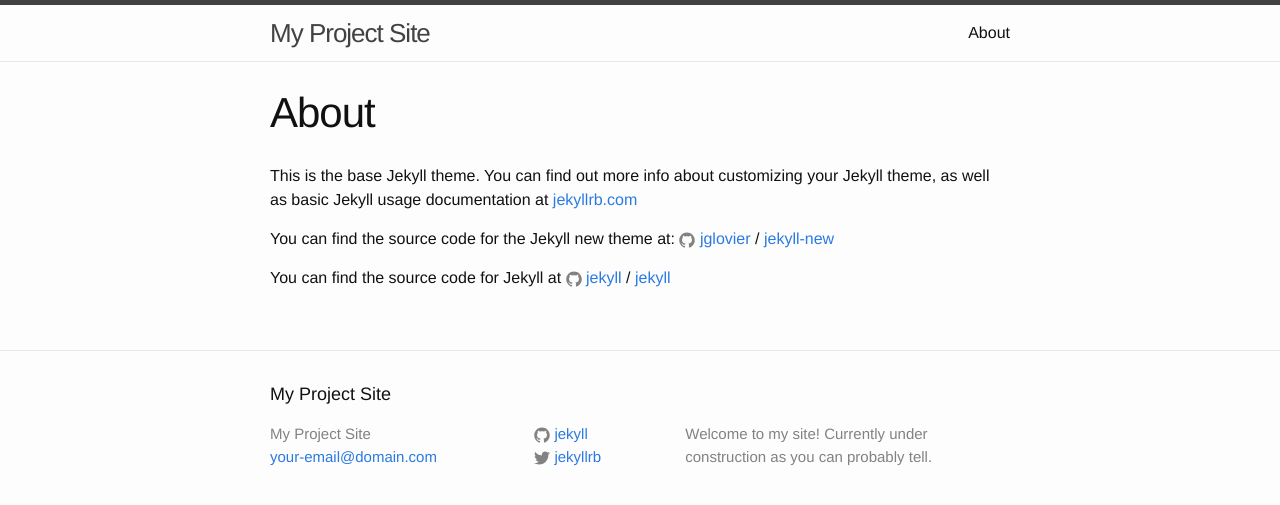
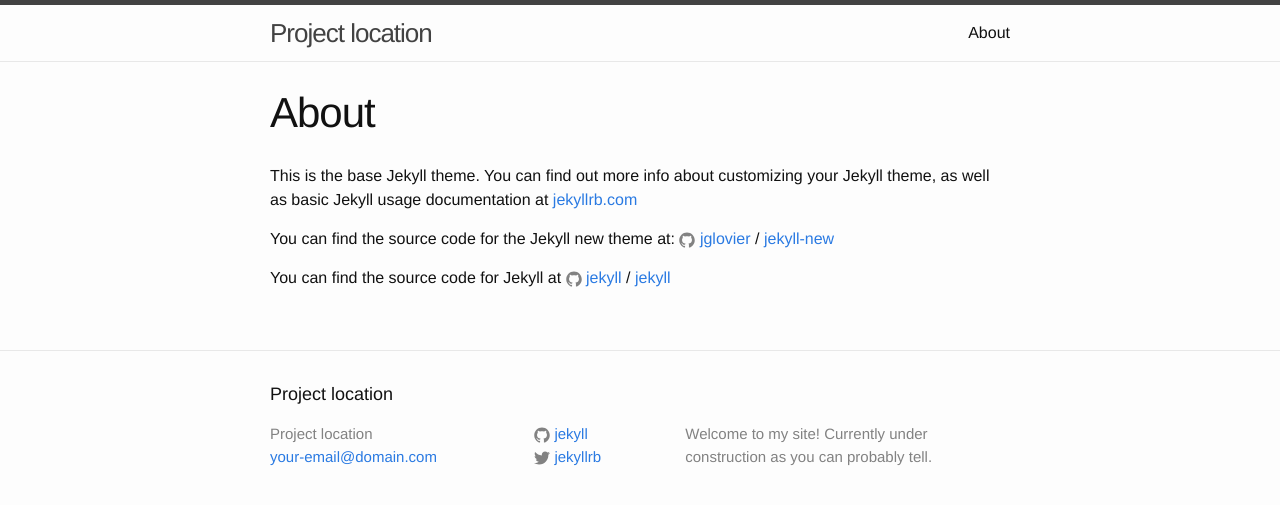
Before and after one commit to penelopeia/penelopeia.github.io, a Jekyll site: the page built from about.md, in a window 1280 px wide. Shown: the top 505 px of the page. Built offline with Jekyll 4.4.1, drawn with Linux system fonts in a browser that asks for light colours.

Commit message:
Modified title

```diff
--- a/_config.yml
+++ b/_config.yml
@@ -6,7 +6,7 @@
 # 'jekyll serve'. If you change this file, please restart the server process.
 
 # Site settings
-title: My Project Site
+title: Project location
 email: your-email@domain.com
 description: > # this means to ignore newlines until "baseurl:"
   Welcome to my site! Currently under construction as you can probably tell.
```
